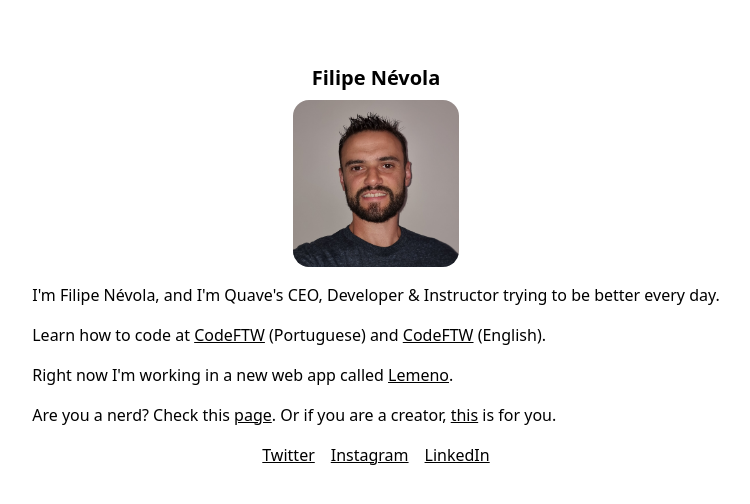
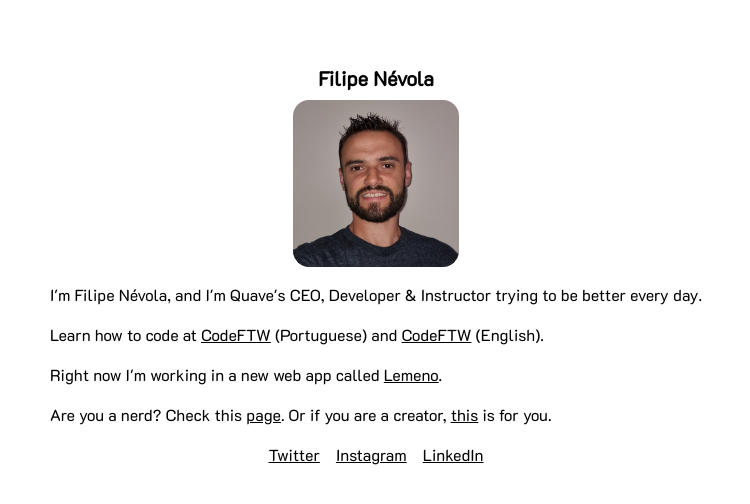
Before and after one commit to filipenevola/filipenevola, a Next.js app: page / in a window 1280 px wide. Shown: the top 504 px of the page, without its empty margins (264-1014 px from the left). Built offline with nearby package versions, Linux system fonts and the light colour scheme.

Commit message:
Applying @next/font/google

```diff
--- a/package.json
+++ b/package.json
@@ -3,7 +3,7 @@
   "version": "1.0.0",
   "license": "MIT",
   "scripts": {
-    "dev": "next -p 4000 --turbo",
+    "dev": "next -p 4000",
     "build": "next build",
     "start": "next start"
   },
@@ -11,6 +11,7 @@
     "node": ">=16.0.0"
   },
   "dependencies": {
+    "@next/font": "^13.1.0",
     "eslint-config-next": "^13.1.0",
     "next": "^13.1.0",
     "react": "^18.2.0",
--- a/pages/_app.js
+++ b/pages/_app.js
@@ -1,7 +1,18 @@
 import '../styles/globals.css'
 
-function MyApp({ Component, pageProps }) {
-  return <Component {...pageProps} />
+import { K2D } from '@next/font/google'
+
+
+// If loading a variable font, you don't need to specify the font weight
+const font = K2D({
+  weight: '400', subsets: ['latin']
+})
+
+function MyApp({Component, pageProps}) {
+
+  return <main className={font.className}>
+    <Component {...pageProps} />
+  </main>
 }
 
 export default MyApp
--- a/pages/_document.js
+++ b/pages/_document.js
@@ -6,10 +6,6 @@ export default function Document() {
     <Html>
       <Head>
         <link rel="icon" type="image/x-icon" href="/static/favicon.ico"/>
-        <link
-          href="https://fonts.googleapis.com/css?family=K2D"
-          rel="stylesheet"
-        />
       </Head>
       <body>
       <Main/>
```
Also changed, not shown: 1 other file (tests, documents, lock files or other folders).
